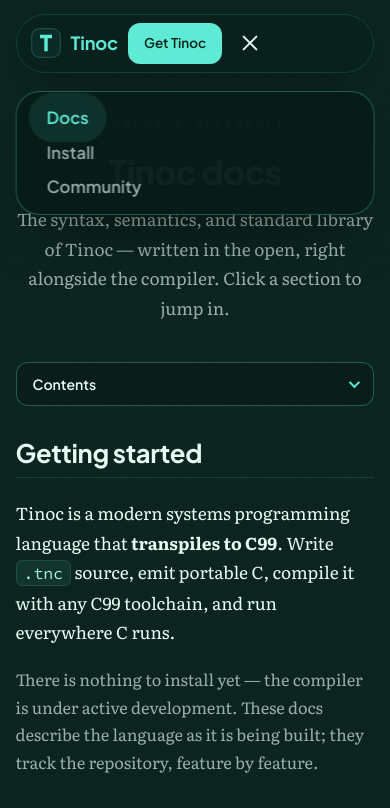
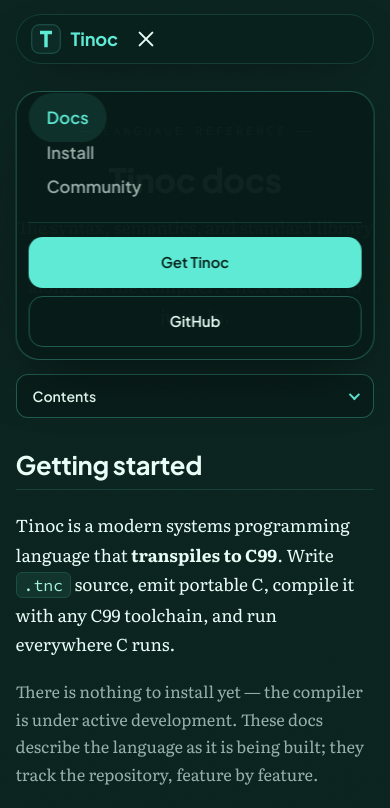
Before and after one commit to tinoc-lang/tinoc-website, a plain HTML site: page docs.html in a window 390 px wide. Both pictures are taken after a click on the button "Open menu". Shown: the top 808 px of the page. Drawn offline with Linux system fonts and the light colour scheme.

Commit message:
fix: move Get Tinoc into mobile menu; add hero top breathing room
- Get Tinoc (and GitHub) CTA now live inside the mobile dropdown menu, with a divider above them; hidden from the pill on mobile so the bar stays clean

- More padding-top on the hero (and page-hero) so content no longer hugs the top

- Mobile dropdown gets max-height + internal scroll so it never overflows short screens

```diff
--- a/assets/css/style.css
+++ b/assets/css/style.css
@@ -189,6 +189,8 @@ p:last-child { margin-bottom: 0; }
 
 .nav-cta { display: flex; align-items: center; gap: 10px; }
 
+.nav-menu-cta { display: none; }
+
 .nav-toggle {
   display: none;
   flex-direction: column;
@@ -306,7 +308,7 @@ p:last-child { margin-bottom: 0; }
   display: flex;
   align-items: center;
   justify-content: center;
-  padding: calc(var(--nav-h) + 40px) 0 80px;
+  padding: calc(var(--nav-h) + 72px) 0 96px;
   overflow: hidden;
 }
 .hero-canvas {
@@ -1124,6 +1126,8 @@ body.menu-locked { overflow: hidden; }
     justify-content: flex-start;
     gap: 6px;
     padding: 12px;
+    max-height: calc(100dvh - var(--nav-h) - 24px);
+    overflow-y: auto;
     background: rgba(8, 28, 24, 0.97);
     border: 1px solid var(--line-strong);
     border-radius: var(--radius-lg);
@@ -1144,7 +1148,17 @@ body.menu-locked { overflow: hidden; }
   }
   .nav-link { font-size: 1.05rem; padding: 14px 18px; text-align: center; }
   .nav-toggle { display: flex; }
-  .nav-cta .btn-ghost { display: none; }
+  .nav-cta .btn-ghost,
+  .nav-cta .btn-primary { display: none; }
+  .nav-menu-cta {
+    display: flex;
+    flex-direction: column;
+    gap: 8px;
+    margin-top: 14px;
+    padding-top: 14px;
+    border-top: 1px solid var(--line);
+  }
+  .nav-menu-cta .btn { width: 100%; }
 }
 
 /* ---------- Docs mobile contents toggle ---------- */
@@ -1186,8 +1200,8 @@ body.menu-locked { overflow: hidden; }
 @media (max-width: 640px) {
   .section { padding: 72px 0; }
   .section-tight { padding: 48px 0; }
-  .page-hero { padding: calc(var(--nav-h) + 36px) 0 40px; }
-  .hero { padding: calc(var(--nav-h) + 20px) 0 56px; }
+  .page-hero { padding: calc(var(--nav-h) + 44px) 0 44px; }
+  .hero { padding: calc(var(--nav-h) + 44px) 0 64px; }
   .hero h1 { font-size: clamp(2rem, 8.5vw, 2.7rem); }
   .hero-sub { font-size: 1rem; }
   .hero-actions { gap: 10px; margin-bottom: 48px; }
--- a/docs.html
+++ b/docs.html
@@ -30,6 +30,10 @@
       <li><a class="nav-link active" href="docs.html" aria-current="page">Docs</a></li>
       <li><a class="nav-link" href="install.html">Install</a></li>
       <li><a class="nav-link" href="community.html">Community</a></li>
+      <li class="nav-menu-cta">
+        <a class="btn btn-primary" href="install.html">Get Tinoc</a>
+        <a class="btn btn-ghost" href="https://github.com/tinoc-lang" target="_blank" rel="noopener">GitHub</a>
+      </li>
     </ul>
     <div class="nav-cta">
       <a class="btn btn-ghost btn-sm" href="https://github.com/tinoc-lang" target="_blank" rel="noopener">GitHub</a>
```
Also changed, not shown: community.html (+4 -0 lines), index.html (+4 -0 lines), install.html (+4 -0 lines).
